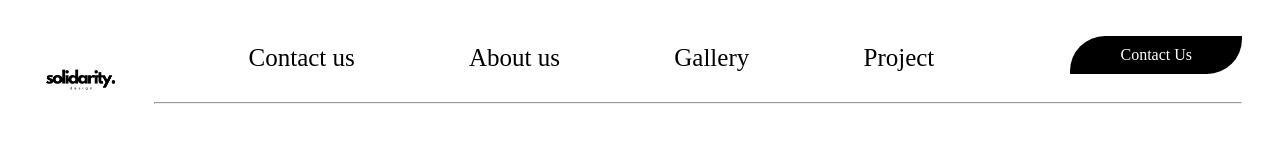
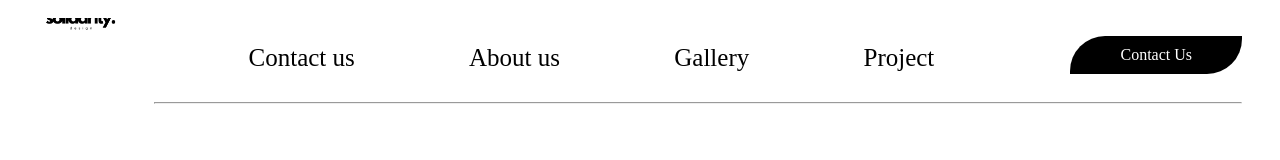
Before and after one commit to uapou/SolidarityDesign, a plain HTML site: page index.html in a window 1280 px wide. Drawn offline with Linux system fonts and the light colour scheme.

Commit message:
Update index.html

```diff
--- a/index.html
+++ b/index.html
@@ -21,7 +21,7 @@
 <body>
     <div style="text-align: center; ">
 
-	<img src="logo.png" style="width: 10%; height: auto; padding: 10px; float: left;" >
+	<img src="logo.png" style="width: 10%; height: auto; padding: 10px; object-position:0px -60px; float: left;" >
 
 
 
```
